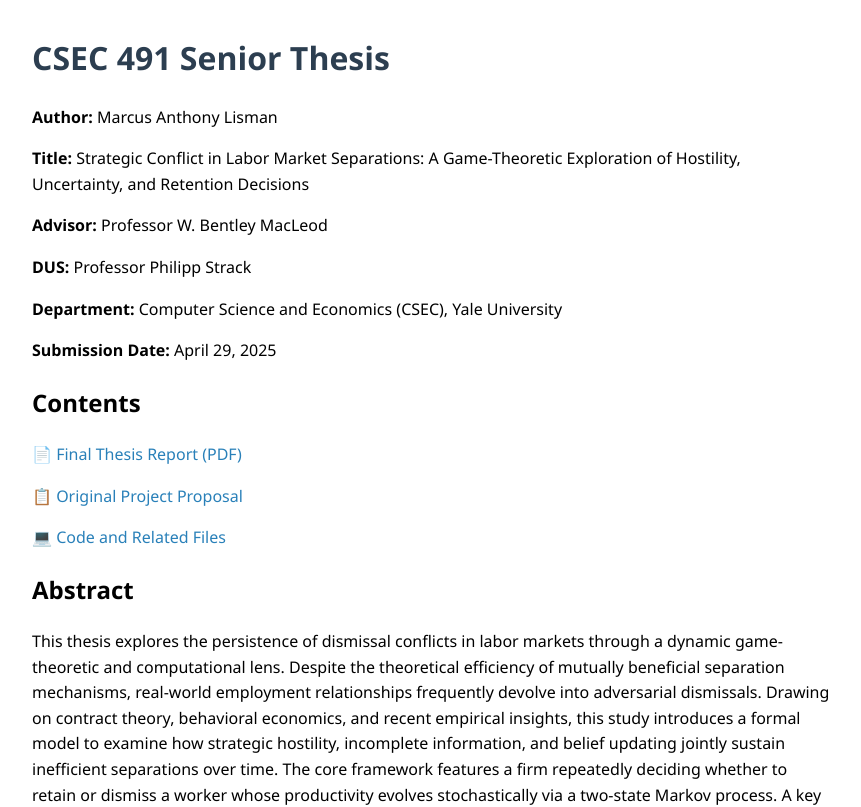
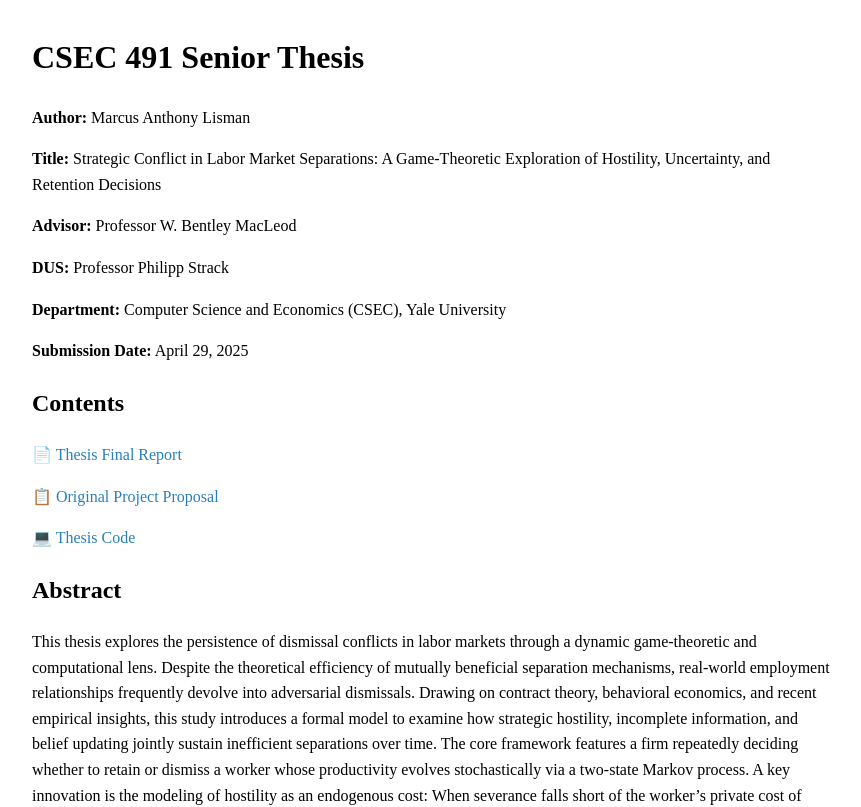
Before and after one commit to MLisman5113/Yale-CSEC491-Thesis, a plain HTML site: page index.html in a window 1280 px wide. Shown: the top 807 px of the page, without its empty margins (0-861 px from the left). Drawn offline with Linux system fonts and the light colour scheme.

Commit message:
updated index.html

```diff
--- a/index.html
+++ b/index.html
@@ -6,13 +6,9 @@
     <meta name="viewport" content="width=device-width, initial-scale=1">
     <style>
         body {
-            font-family: 'Segoe UI', Tahoma, Geneva, Verdana, sans-serif;
             margin: 2em;
             max-width: 800px;
             line-height: 1.6;
-        }
-        h1 {
-            color: #2c3e50;
         }
         ul {
             list-style-type: none;
@@ -42,9 +38,9 @@
 
     <h2>Contents</h2>
     <ul>
-        <li><a href="final_report.pdf" target="_blank">📄 Final Thesis Report (PDF)</a></li>
+        <li><a href="final_report.pdf" target="_blank">📄 Thesis Final Report</a></li>
         <li><a href="proposal.pdf" target="_blank">📋 Original Project Proposal</a></li>
-        <li><a href="markov-model-qlV2.jl" target="_blank">💻 Code and Related Files</a></li>
+        <li><a href="markov-model-qlV2.jl" target="_blank">💻 Thesis Code</a></li>
     </ul>
 
     <h2>Abstract</h2>
```
Also changed, not shown: 2 other files.
